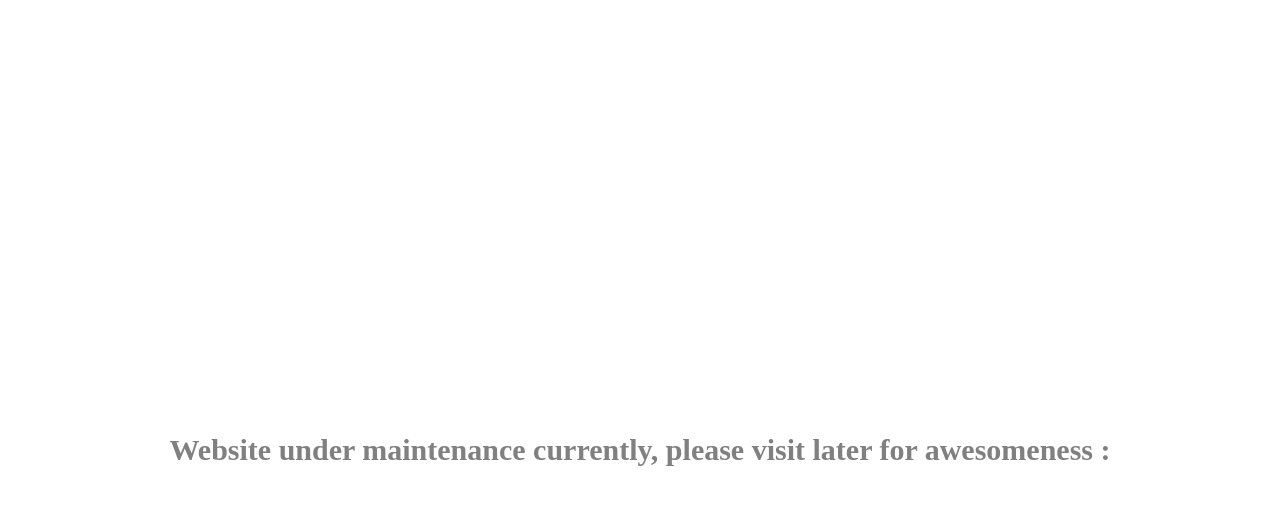
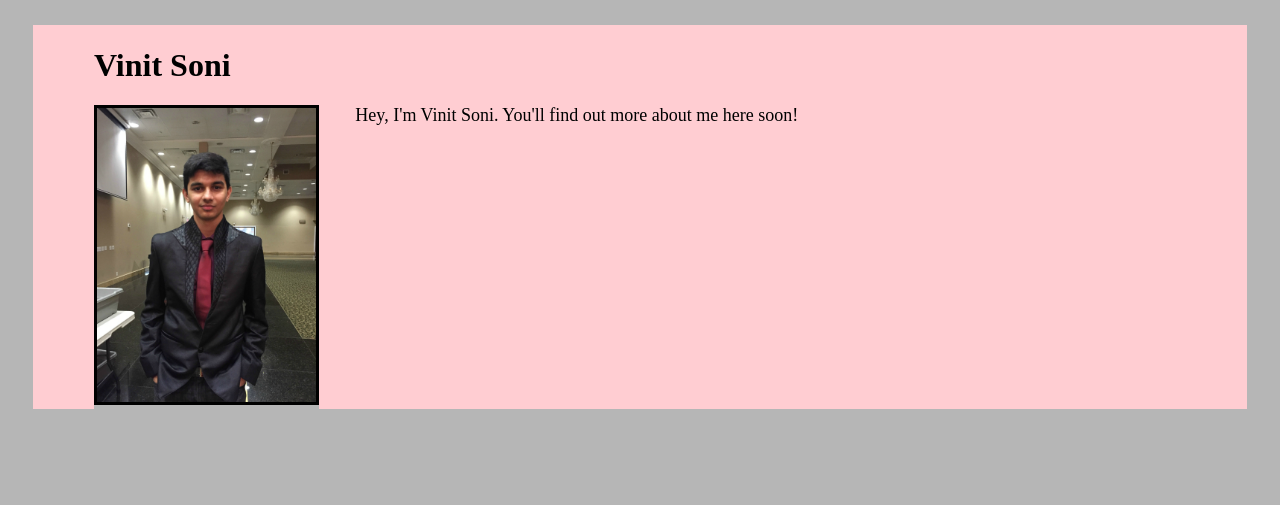
Before and after one commit to cybervinit/cybervinit.github.io, a Jekyll site: the page index.html, which Jekyll copies as it is, in a window 1280 px wide. Shown: the top 505 px of the page. Built offline with Jekyll 4.4.1, drawn with Linux system fonts in a browser that asks for light colours.

Commit message:
Update Website
Added my display image, added some description. Organized introduction.

```diff
--- a/index.html
+++ b/index.html
@@ -7,8 +7,15 @@
     </head>
 
     <body>
-        <div class="content">
-            <h1 class="content1">Website under maintenance currently, please visit later for awesomeness : </h1>
+        <div class="introSection">
+                <h1 class="introHeader"> Vinit Soni </h1>
+            <div class="introDesPic">
+            <div class="introImageDiv"><img src="images/display_picture_rr.jpg" class="displayPicture" alt="Display Image"><img/></div>
+
+
+                <div class="introContent">Hey, I'm Vinit Soni. You'll find out more about me here soon!
+                </div>
+            </div>
         </div>
     </body>
 </html>
--- a/mainpagestyle.css
+++ b/mainpagestyle.css
@@ -1,13 +1,47 @@
-.content1 {
-    position: absolute;
-    top: 50%;
-    bottom: 50%;
-    left: 0%;
-    right: 0%;
-    color: grey;
-    font: fantasy;
-    font-size: 30px;
-    align-self: center;
-    text-align: center;
+*{
+    -webkit-box-sizing: border-box;
+    -moz-box-sizing: border-box;
+    -ms-box-sizing: border-box;
+    box-sizing: border-box;
+    background-color: #B6B6B6;
 
 }
+
+h1 {
+    display: inline-block;
+}
+
+.introSection {
+    background-color: #FFCDD2;
+    margin-top: 2%;
+    margin-right: 2%;
+    margin-left: 2%;
+}
+
+.introDesPic {
+    display: flex;
+    background-color: #FFCDD2;
+}
+
+.introContent {
+    font-size: large;
+    background-color: #FFCDD2;
+}
+
+.introHeader {
+    background-color: #FFCDD2;
+    margin-left: 5%;
+}
+
+.displayPicture {
+    background-color: red;  /* Standard syntax */ /* #FFCDD2 */
+    border-style: solid;
+    width: 225px;
+    height: 300px;
+}
+
+.introImageDiv {
+    min-width: 225px;
+    margin-left: 5%;
+    margin-right: 3%;
+}
```
Also changed, not shown: images/display_picture.JPG (added), images/display_picture_r.jpg (added), images/display_picture_rr.jpg (added).
